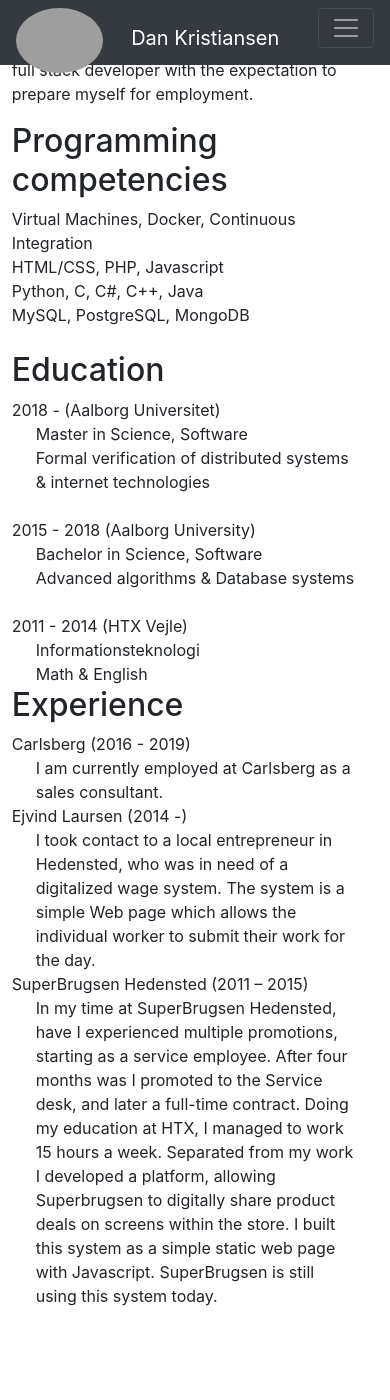
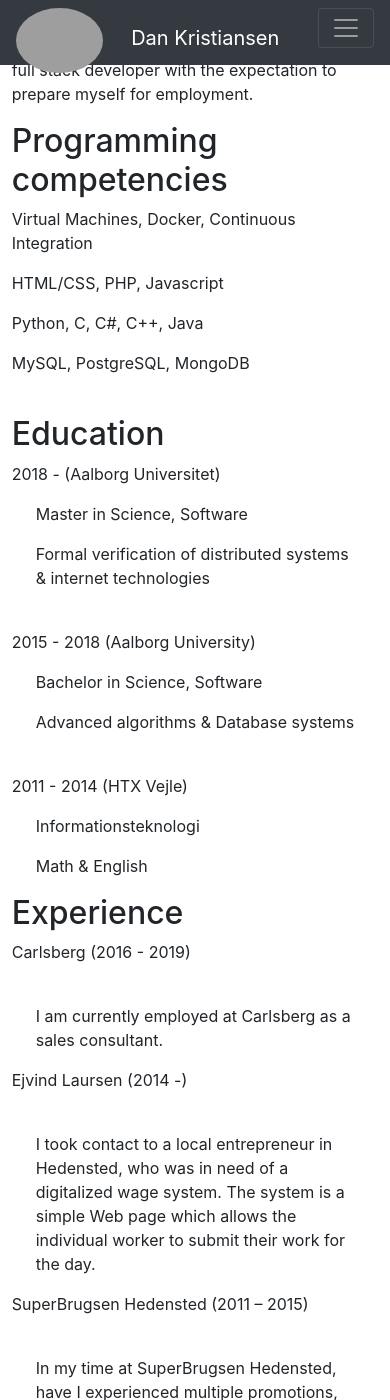
Before and after one commit to zejedank323/zejedank323.github.io, a Jekyll site: the page built from index.html, in a window 390 px wide and 1400 px high, scrolled down 232 px. Built offline with Jekyll 4.4.1, drawn with Linux system fonts in a browser that asks for light colours; before the commit the page ends 1556 px from its top, so only the background shows below that; grey boxes are pictures that could not be loaded.

```diff
--- a/_layouts/default.html
+++ b/_layouts/default.html
@@ -68,8 +68,8 @@
         margin-right: 3vw;
       }
       .img-fluid{
-        margin-left: -3vw;
-        margin-right: -3vw;
+        margin-left: -2vw;
+        margin-right: -2vw;
       }
       #collapseToggle{
         padding-top: 60px;
--- a/index.html
+++ b/index.html
@@ -9,53 +9,53 @@ title: Home
           <p>At blive en del af en større organisation. Jeg studerer til dagligt Software på Aalborg Universitet, hvor mit fokus ligger på at udvide mine kompetencer. Jeg har gennem min uddannelse og tidligere stillinger, opnået en god erfaring, inden for Software og dets muligheder for at forenkle processer. Jeg brænder for, fortsat at forbedre mine kompetencer på den måde, at forberede mig til en fuldtidsstilling i erhvervslivet.</p>
         <h2>Programmerings kompentencer</h2>
           <ul class="nav flex-column">
-              <li><a>Virtual Machines, Docker, Continuous Integration</a></li>
-              <li><a>HTML/CSS, PHP, Javascript</a></li>
-              <li><a>Python, C, C#, C++, Java</a></li>
-              <li><a>MySQL, PostgreSQL, MongoDB</a></li>
+              <li><p>Virtual Machines, Docker, Continuous Integration</p></li>
+              <li><p>HTML/CSS, PHP, Javascript</p></li>
+              <li><p>Python, C, C#, C++, Java</p></li>
+              <li><p>MySQL, PostgreSQL, MongoDB</p></li>
           </ul>
         <br/>
         <h2>Uddannelse</h2>
           <ul class="nav flex-column">
-              <li><a>2018 - (Aalborg Universitet)</a>
+              <li><p>2018 - (Aalborg Universitet)</p>
                 <ul class="nav flex-column px-4">
-                  <li><a>Master in Science, Software</a></li>
-                  <li><a>Formel verifikation af distribuerede systemer & InternetTeknologier</a></li>
+                  <li><p>Master in Science, Software</p></li>
+                  <li><p>Formel verifikation af distribuerede systemer & InternetTeknologier</p></li>
                 </ul>
               </li>
               <br/>
-              <li><a>2015 - 2018 (Aalborg Universitet)</a>
+              <li><p>2015 - 2018 (Aalborg Universitet)</p>
                 <ul class="nav flex-column px-4">
-                  <li><a>Bachelor in Science, Software</a></li>
-                  <li><a>Avancerede algoritmer & Databasesystemer</a></li>
+                  <li><p>Bachelor in Science, Software</p></li>
+                  <li><p>Avancerede algoritmer & Databasesystemer</p></li>
                 </ul>
               </li>
               <br/>
-              <li><a>2011 - 2014 (HTX Vejle)</a>
+              <li><p>2011 - 2014 (HTX Vejle)</p>
                 <ul class="nav flex-column px-4">
-                  <li><a>Informationsteknologi</a></li>
-                  <li><a>Matematik & Engelsk</a></li>
+                  <li><p>Informationsteknologi</p></li>
+                  <li><p>Matematik & Engelsk</p></li>
                 </ul>
               </li>
           </ul>
         <h2>Erfaring</h2>
           <ul class="nav flex-column">
-            <li><a>Carlsberg (2016 - 2019)</a>
+            <li><p>Carlsberg (2016 - 2019)</p>
               <br/>
               <div class="px-4">
-                <a>Jeg har været ansat som salgskonsulent i Carlsberg. Denne stilling har givet mig en god erfaring med interaktion med kolleger såvel som kunder.</a>
+                <p>Jeg har været ansat som salgskonsulent i Carlsberg. Denne stilling har givet mig en god erfaring med interaktion med kolleger såvel som kunder.</p>
               </div>
             </li>
-            <li><a>Ejvind Laursen (2014 -)</a>
+            <li><p>Ejvind Laursen (2014 -)</p>
               <br/>
               <div class="px-4">
-                <a>Jeg opsøgte muligheden for at hjælpe denne entreprenørvirksomhed med at mobilisere deres lønsystem. Jeg udarbejdede hertil en platform, som tillader ansatte at registrere deres arbejdstimer på mobil såvel computer. Systemet tillader kontoransatte at ændre og få overblik over de ansattes arbejdstimer. Systemet er udviklet med fokus på sikkerhed. Jeg har anvendt Docker til at separere platformen, så det ikke muligt at tilgå hverken adgangskoder eller arbejdstimer, fra ikke integrerede enheder.</a>
+                <p>Jeg opsøgte muligheden for at hjælpe denne entreprenørvirksomhed med at mobilisere deres lønsystem. Jeg udarbejdede hertil en platform, som tillader ansatte at registrere deres arbejdstimer på mobil såvel computer. Systemet tillader kontoransatte at ændre og få overblik over de ansattes arbejdstimer. Systemet er udviklet med fokus på sikkerhed. Jeg har anvendt Docker til at separere platformen, så det ikke muligt at tilgå hverken adgangskoder eller arbejdstimer, fra ikke integrerede enheder.</p>
               </div>
             </li>
-            <li><a>SuperBrugsen Hedensted (2011 – 2015)</a>
+            <li><p>SuperBrugsen Hedensted (2011 – 2015)</p>
               <br/>
               <div class="px-4">
-                <a>I min tid hos SuperBrugsen Hedensted, startede Jeg som flaskedreng. Efter kun fire måneder med jobbet, så de potentiale til mere, min servicemind gjorde at jeg blev forfremmet til Kiosken. Stillingen havde jeg sammentidig med mit gymnasium, og arbejdede gennemsnitligt 15 timer i ugen. I 2014, da jeg afsluttede min tid på HTX, blev jeg hurtigt ansat på fuldtid. Ud over at arbejde her, opsatte jeg i fritiden, deres nuværende annoncesystem i butikken. De anvender det til at gøre deres kunder opmærksom på tilbud og begivenheder. Dette system anvender statisk HTML/CSS i samarbejde med MySQL og Javascrypt.</a>
+                <p>I min tid hos SuperBrugsen Hedensted, startede Jeg som flaskedreng. Efter kun fire måneder med jobbet, så de potentiale til mere, min servicemind gjorde at jeg blev forfremmet til Kiosken. Stillingen havde jeg sammentidig med mit gymnasium, og arbejdede gennemsnitligt 15 timer i ugen. I 2014, da jeg afsluttede min tid på HTX, blev jeg hurtigt ansat på fuldtid. Ud over at arbejde her, opsatte jeg i fritiden, deres nuværende annoncesystem i butikken. De anvender det til at gøre deres kunder opmærksom på tilbud og begivenheder. Dette system anvender statisk HTML/CSS i samarbejde med MySQL og Javascrypt.</p>
               </div>
             </li>
           </ul>
@@ -67,55 +67,55 @@ title: Home
         <p>To be part of a bigger software organization. My study at Aalborg University aims to widen my competencies as a full stack developer. Throughout my education and general interest in Software, have I reached a still greater understanding of the possibilities with Software. I'm passionate to further improve my skills as a full stack developer with the expectation to prepare myself for employment.</p>
         <h2>Programming competencies</h2>
           <ul class="nav flex-column">
-              <li><a>Virtual Machines, Docker, Continuous Integration</a></li>
-              <li><a>HTML/CSS, PHP, Javascript</a></li>
-              <li><a>Python, C, C#, C++, Java</a></li>
-              <li><a>MySQL, PostgreSQL, MongoDB</a></li>
+              <li><p>Virtual Machines, Docker, Continuous Integration</p></li>
+              <li><p>HTML/CSS, PHP, Javascript</p></li>
+              <li><p>Python, C, C#, C++, Java</p></li>
+              <li><p>MySQL, PostgreSQL, MongoDB</p></li>
           </ul>
         <br/>
         <h2>Education</h2>
           <ul class="nav flex-column">
-              <li><a>2018 - (Aalborg Universitet)</a>
+              <li><p>2018 - (Aalborg Universitet)</p>
                 <ul class="nav flex-column px-4">
-                  <li><a>Master in Science, Software</a></li>
-                  <li><a>Formal verification of distributed systems & internet technologies</a></li>
+                  <li><p>Master in Science, Software</p></li>
+                  <li><p>Formal verification of distributed systems & internet technologies</p></li>
                 </ul>
               </li>
               <br/>
-              <li><a>2015 - 2018 (Aalborg University)</a>
+              <li><p>2015 - 2018 (Aalborg University)</p>
                 <ul class="nav flex-column px-4">
-                  <li><a>Bachelor in Science, Software</a></li>
-                  <li><a>Advanced algorithms & Database systems</a></li>
+                  <li><p>Bachelor in Science, Software</p></li>
+                  <li><p>Advanced algorithms & Database systems</p></li>
                 </ul>
               </li>
               <br/>
-              <li><a>2011 - 2014 (HTX Vejle)</a>
+              <li><p>2011 - 2014 (HTX Vejle)</p>
                 <ul class="nav flex-column px-4">
-                  <li><a>Informationsteknologi</a></li>
-                  <li><a>Math & English</a></li>
+                  <li><p>Informationsteknologi</p></li>
+                  <li><p>Math & English</p></li>
                 </ul>
               </li>
           </ul>
         <h2>Experience</h2>
           <ul class="nav flex-column">
-            <li><a>Carlsberg (2016 - 2019)</a>
+            <li><p>Carlsberg (2016 - 2019)</p>
               <br/>
               <div class="px-4">
-                <a> I am currently employed at Carlsberg as a sales consultant.</a>
+                <p> I am currently employed at Carlsberg as a sales consultant.</p>
               </div>
             </li>
-            <li><a>Ejvind Laursen (2014 -)</a>
+            <li><p>Ejvind Laursen (2014 -)</p>
               <br/>
               <div class="px-4">
-                <a>I took contact to a local entrepreneur in Hedensted, who was in need of a digitalized wage system. The system is a simple Web page which allows the individual worker to submit their work for the day.</a>
+                <p>I took contact to a local entrepreneur in Hedensted, who was in need of a digitalized wage system. The system is a simple Web page which allows the individual worker to submit their work for the day.</p>
               </div>
             </li>
-            <li><a>SuperBrugsen Hedensted (2011 – 2015)</a>
+            <li><p>SuperBrugsen Hedensted (2011 – 2015)</p>
               <br/>
               <div class="px-4">
-                <a>  In my time at SuperBrugsen Hedensted, have I experienced multiple promotions, starting as a service employee. After four months was I promoted to the Service desk, and later a full-time contract. Doing my education at HTX, I managed to work 15 hours a week.
+                <p>  In my time at SuperBrugsen Hedensted, have I experienced multiple promotions, starting as a service employee. After four months was I promoted to the Service desk, and later a full-time contract. Doing my education at HTX, I managed to work 15 hours a week.
                     Separated from my work I developed a platform, allowing Superbrugsen to digitally share product deals on screens within the store. I built this system as a simple static web page with Javascript. SuperBrugsen is still using this system today.
-               </a>
+               </p>
               </div>
             </li>
           </ul>
```
Also changed, not shown: 1 other file.
